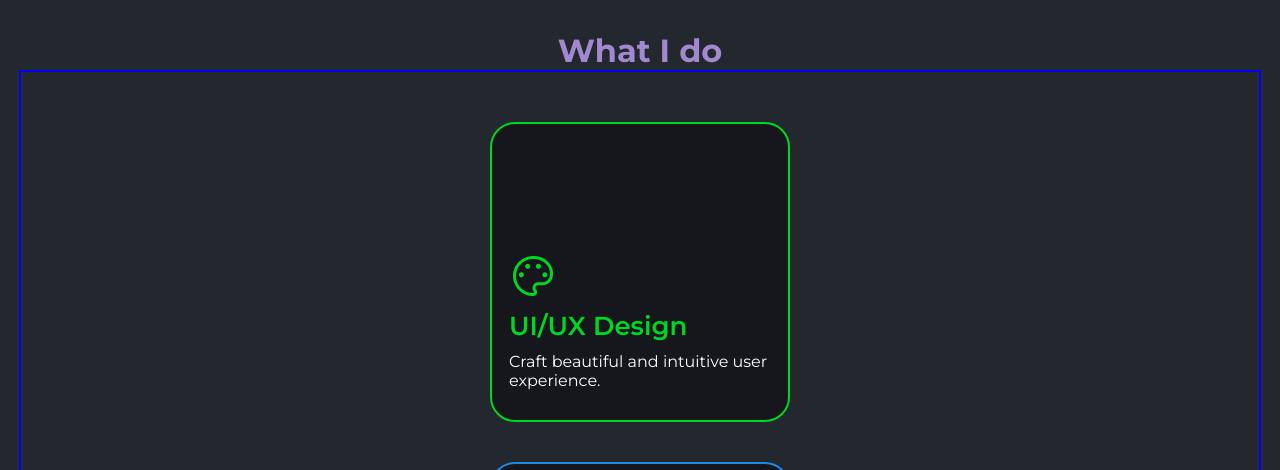
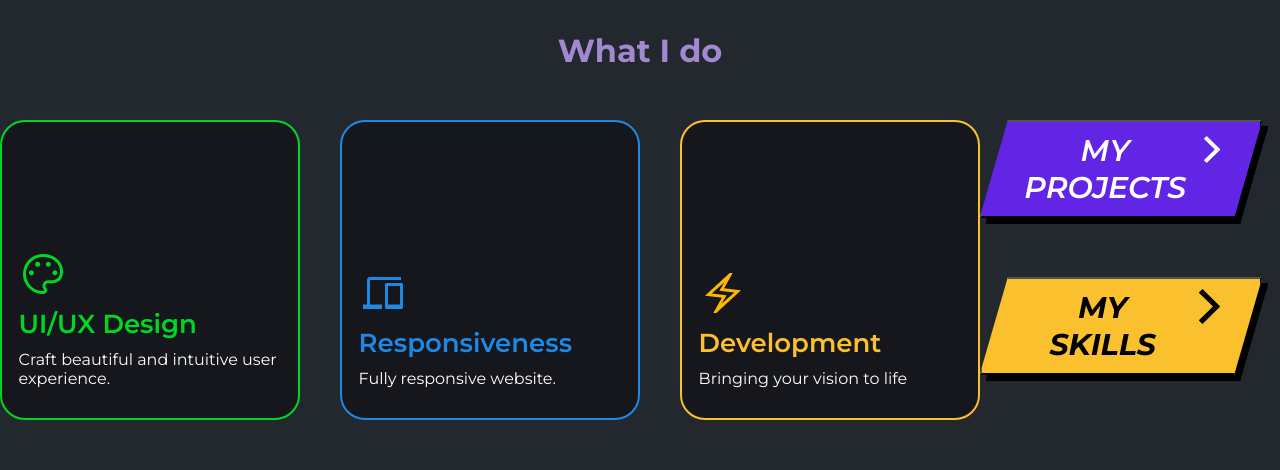
Before and after one commit to ImAndresito/My-Portfolio, an Angular app: page / in a window 1280 px wide. Shown: the part 414-884 px from the top of the page. Built offline with nearby package versions, Linux system fonts and the light colour scheme.

Commit message:
style(components): improve mobile responsiveness and styling
- Update what-ido component CSS for better mobile layout
- Move header styles from inline to component styles with mobile adjustments

```diff
--- a/src/app/components/header/header.component.ts
+++ b/src/app/components/header/header.component.ts
@@ -7,19 +7,28 @@ import { TranslatePipe } from '../../pipes/translate.pipe';
   selector: 'app-header',
   imports: [TranslatePipe],
   template: `
-    <p
-      style="
-    font-size: 32px;
-    font-weight: 700;
-    text-align: center;
-    color: #a089ce;
-    margin-top: 40px;
-  "
-    >
+    <p class="header-title">
       {{ currentTitle | translate }}
     </p>
   `,
-  styles: '',
+  styles: [
+    `
+      .header-title {
+        font-size: 32px;
+        font-weight: 700;
+        text-align: center;
+        color: #a089ce;
+        margin-top: 40px;
+      }
+
+      @media screen and (max-width: 480px) {
+        .header-title {
+          font-size: 24px;
+          margin-top: 20px;
+        }
+      }
+    `,
+  ],
 })
 export class HeaderComponent implements OnInit {
   currentTitle: string = '';
--- a/src/app/components/what-ido/what-ido.component.css
+++ b/src/app/components/what-ido/what-ido.component.css
@@ -111,23 +111,14 @@ main {
 
 /* MOBILE */
 
-/* @media screen and (max-width: 768px) {
+@media screen and (max-width: 480px) {
   main {
     flex-direction: column;
-    align-items: center;
-    justify-content: center;
     border: 2px solid blue;
   }
-} */
 
-main {
-  flex-direction: column;
-  border: 2px solid blue;
+  .services {
+    flex-direction: column;
+    align-items: center;
+  }
 }
-
-.services {
-  display: flex;
-  flex-direction: column;
-  align-items: center;
-  gap: 40px;
-}
```
